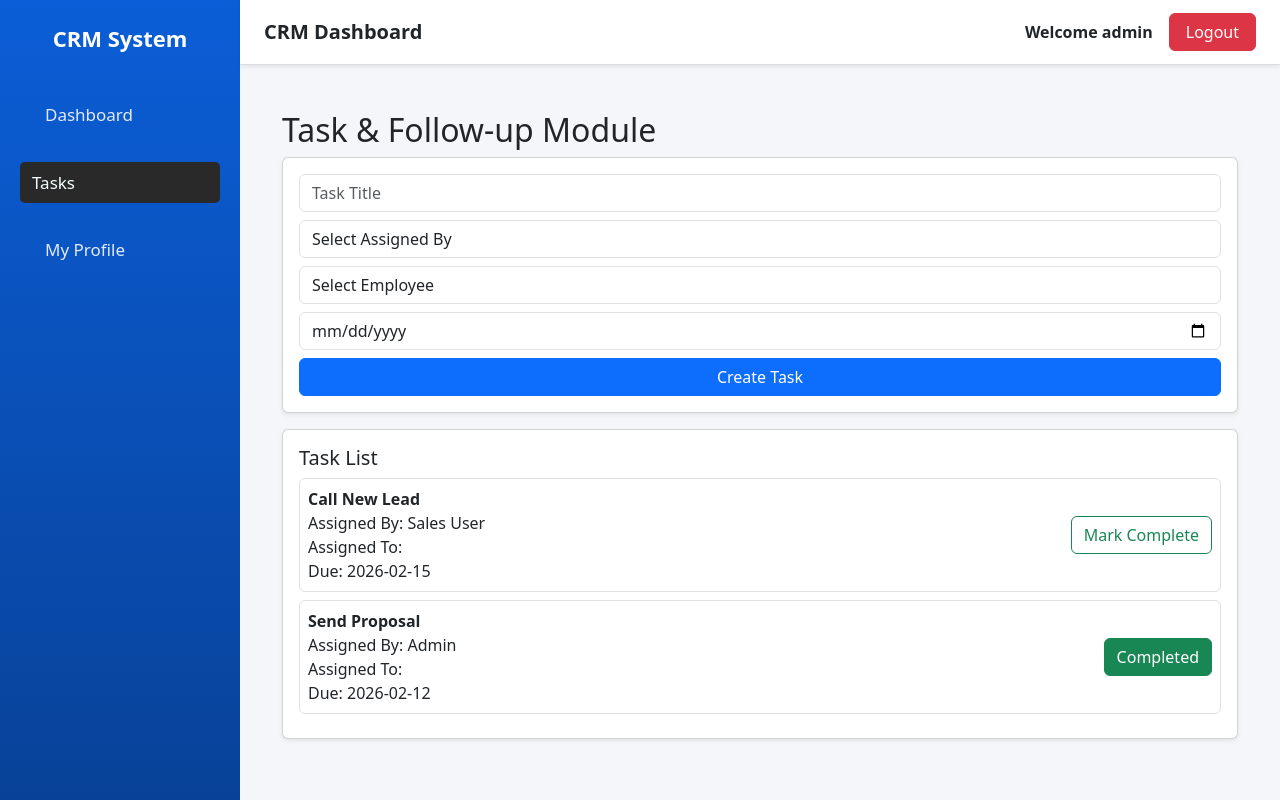
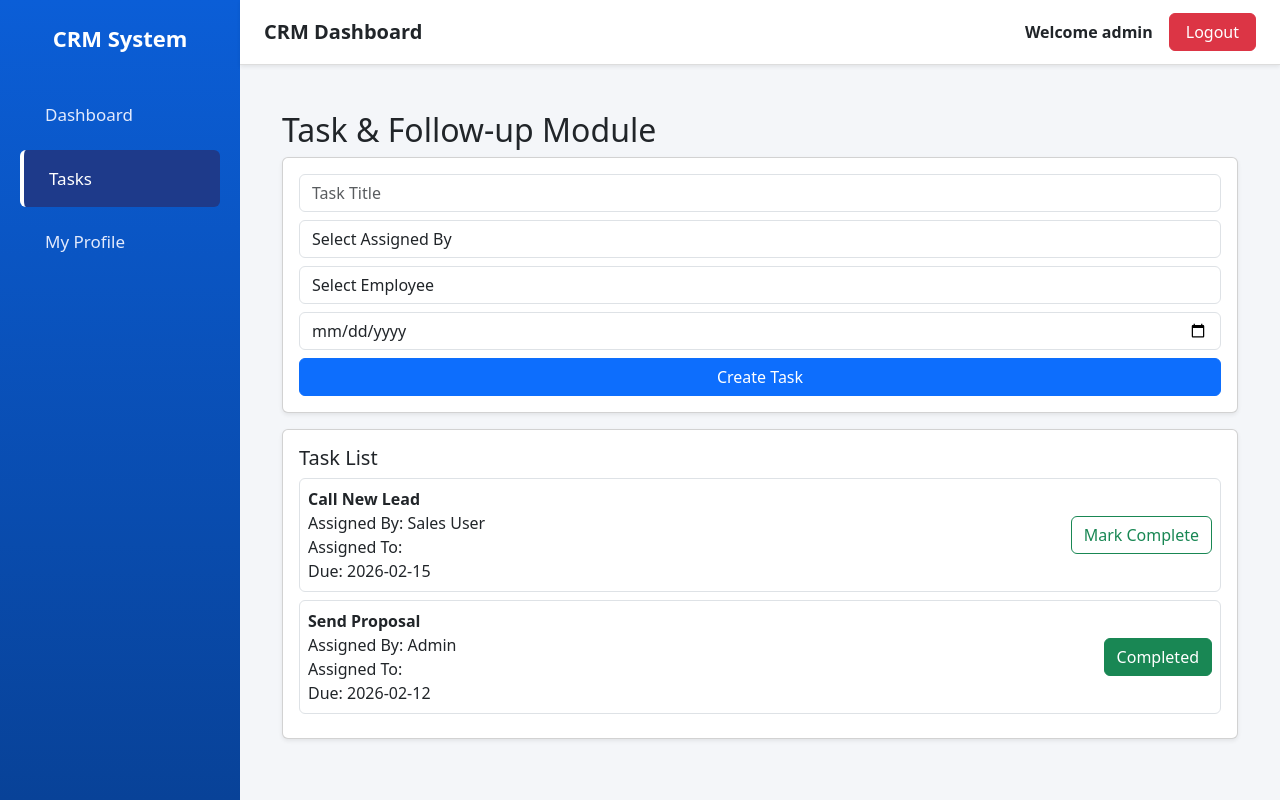
Before and after one commit to anishachandgude2005/CRM_Project, a React (Vite) app in the folder crm-project/: page /tasks in a window 1280 px wide. Built offline with nearby package versions, Linux system fonts and the light colour scheme; sample sign-in values are in the browser's storage.

Commit message:
Sidebar.css changes

```diff
--- a/crm-project/src/components/Sidebar.css
+++ b/crm-project/src/components/Sidebar.css
@@ -18,26 +18,25 @@
 /* Navigation */
 .nav-link {
   color: #e3eafc;
-  padding: 16px 25px;
+  padding: 16px 25px;   /* KEEP SAME PADDING ALWAYS */
   display: block;
-  border-radius: 5px;
-  margin-bottom: 18px;
+  border-radius: 6px;
+  margin-bottom: 6px;
   text-decoration: none;
   font-size: 17px;
-  transition: background  0.3s ease;
+  transition: all 0.3s ease;
 }
 
 /* Hover effect */
 .nav-link:hover {
-  background: rgba(255,255,255,0.25);
-  color: rgba(51, 51, 51, 0);
-  padding: 8px;
+  background: rgba(255, 255, 255, 0.2);
+  color: #ffffff;
+  /* ❌ Removed padding change */
 }
 
 /* Active menu */
 .nav-link.active {
-  background: rgb(42, 41, 41);
-  padding: 8px;
-  color: #f3ffff;
-  border-left: 4px solid rgba(51, 51, 51, 0) ;
+  background: #1e3a8a;
+  color: #ffffff;
+  border-left: 4px solid #ffffff;
 }
```
